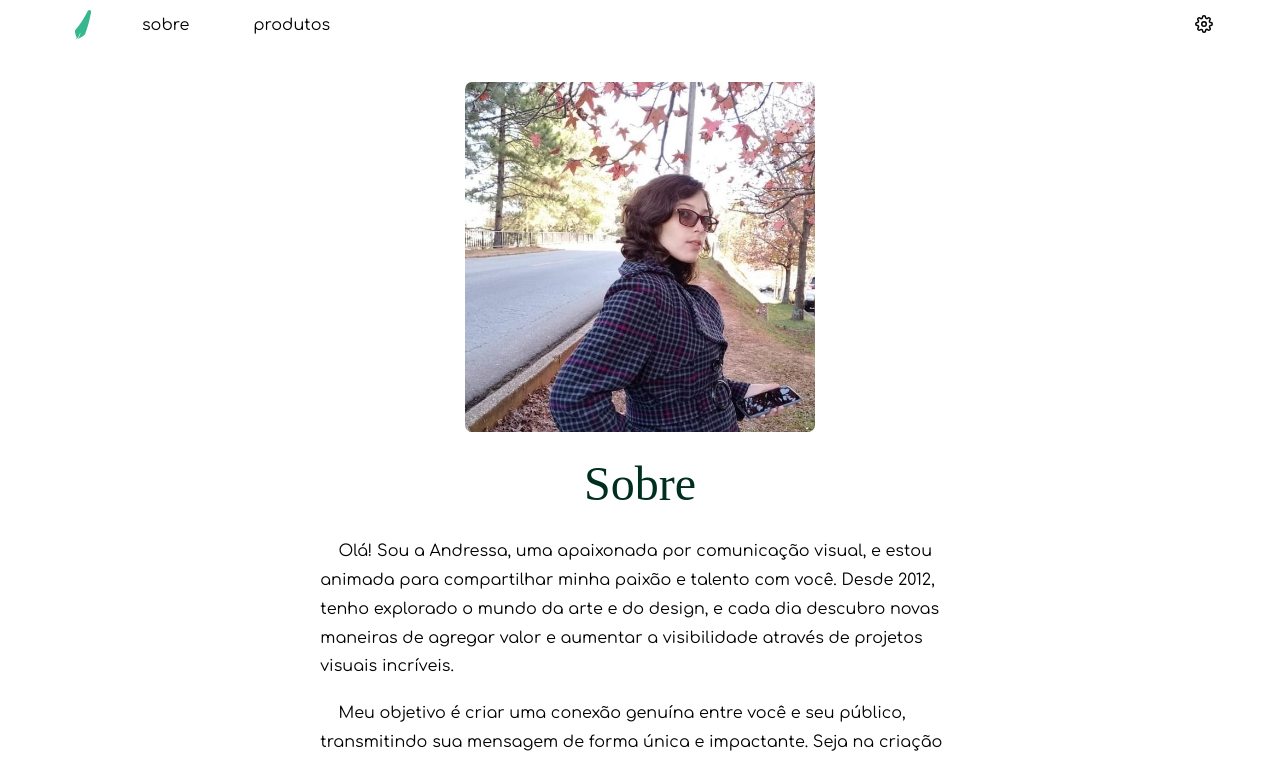
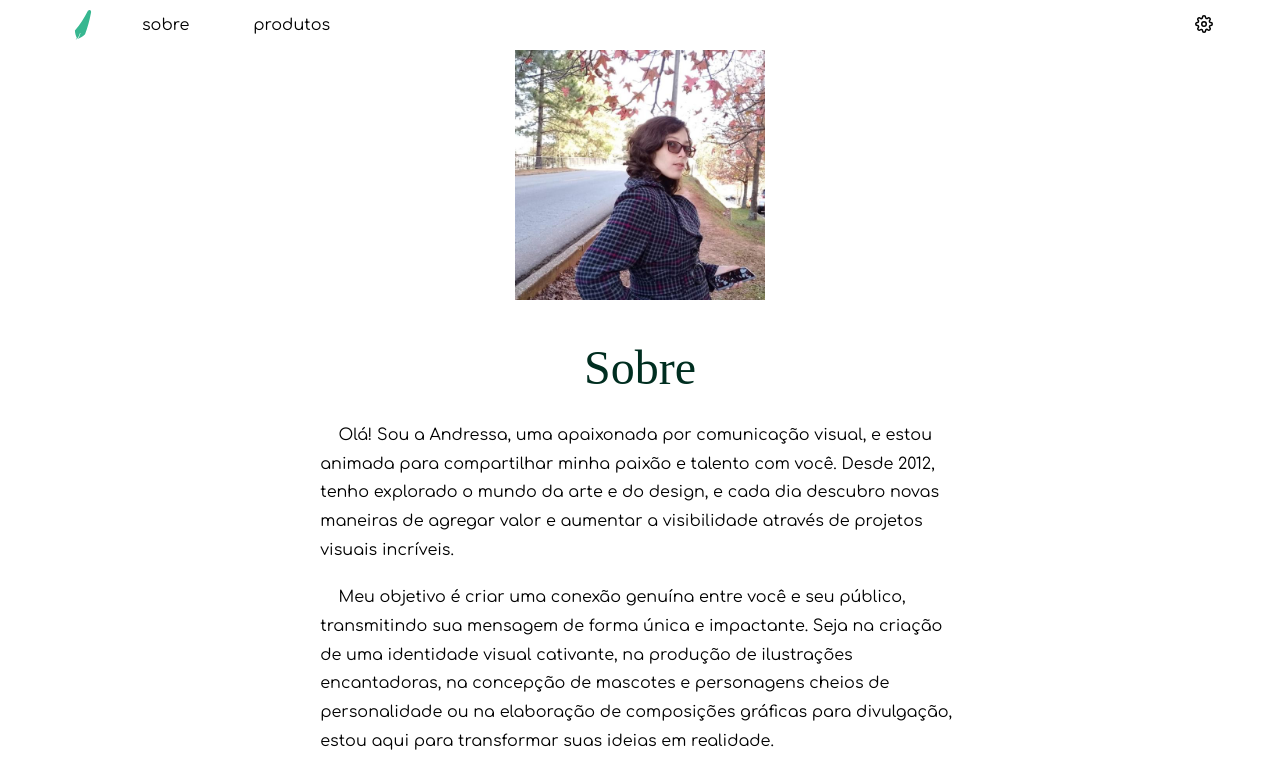
Before and after one commit to DiogoZdev/next-app-andressa-ilustra, a Next.js app: page /about in a window 1280 px wide. Shown: the top 761 px of the page. Built offline with nearby package versions, Linux system fonts and the light colour scheme; a web font is replaced by a local one.

Commit message:
refactor: use of motion
use of motion

```diff
--- a/src/pages/about.tsx
+++ b/src/pages/about.tsx
@@ -1,3 +1,4 @@
+import { motion } from "framer-motion";
 import { Participations } from "@/components/layout/Participations";
 import { Container } from "@/layouts/Container";
 
@@ -5,15 +6,28 @@ export default function About() {
   return (
     <>
       <style jsx>{`
+
+        .andressa-container {
+          margin: 0 auto;
+          height: 250px;
+          aspect-ratio: 1;
+          position: relative;
+          margin-bottom: 3rem;
+          border-radius: 2%;
+        }
+
         .andressa {
-          width: 30%;
+          position: absolute;
+          top: 0;
+          left: 0;
+          width: 100%;
           border-radius: 2%;
         }
 
         img {
           margin: 2rem auto;
           display: block;
-          mix-blend-mode: soft-light;
+          // mix-blend-mode: soft-light;
         }
 
         h1 {
@@ -35,7 +49,16 @@ export default function About() {
       `}</style>
       <Container>
         <>
-          <img src="/about/andressa.jpg" className="andressa" />
+        <div className="andressa-container">
+          <motion.img
+            src="/about/andressa.jpg"
+            initial={{ opacity: 0, x: -200, height: 250 ,  }}
+            animate={{ opacity: 1, x:  0}}
+            transition={{ duration: 1, delay: 0.5 }}
+
+            className="andressa"
+            />
+          </div>
           <h1>Sobre</h1>
           <p>
             Olá! Sou a Andressa, uma apaixonada por comunicação visual, e estou
```
Also changed, not shown: src/components/layout/Header/index.tsx (+8 -2 lines).
